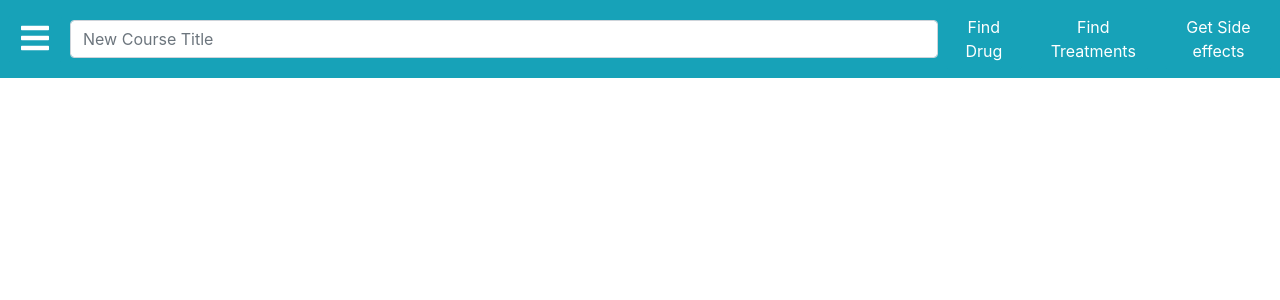
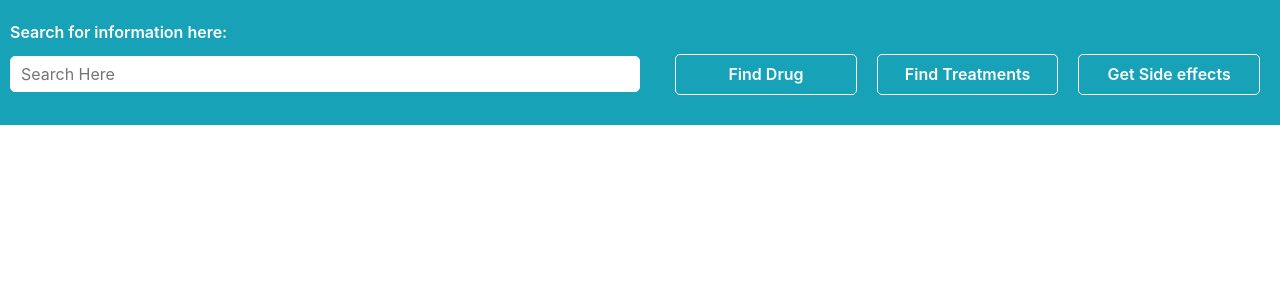
Before and after one commit to wakira765/cs4550-sp20-group8-project, a React (Create React App) app: page / in a window 1280 px wide. Shown: the top 300 px of the page. Built offline with nearby package versions, Linux system fonts and the light colour scheme.

Commit message:
Styles for nav bar

```diff
--- a/src/components/NavBarComponent.js
+++ b/src/components/NavBarComponent.js
@@ -4,33 +4,63 @@ import { faBars } from "@fortawesome/free-solid-svg-icons";
 
 const NavBarComponent = ({findDrugsByName, findDrugsByDisease, getDrugSideEffects, handleSearchTermChange, searchTerm}) => {
     return (
-        <div>
-            <nav className="navbar fixed-top navbar-expand-md navbar-dark bg-info px-0">
-                <button className="btn btn-info mx-sm-2" type="button">
-                    <FontAwesomeIcon icon={faBars} size="2x"></FontAwesomeIcon>
-                </button>
-                <input className="form-control"
-                       placeholder="New Course Title"
-                       title="Default name will be applied if no course name is chosen"
+
+        <nav className="nav-bar">
+            <label className="search-bar-label" htmlFor="nav-search-bar">
+                Search for information here:
+            </label>
+            <input id="nav-search-bar"
+                   className="nav-search-bar"
+                   placeholder="Search Here"
                    onChange={(e) => handleSearchTermChange(e.target.value)}
             />
-                <button className="btn btn-info mx-sm-2"
+            <div className="cta-container">
+                <div className="button-container">
+                    <button className="find-name-button"
                             type="submit"
                             onClick={() => findDrugsByName(searchTerm)}>
                         Find Drug
                     </button>
-                <button className="btn btn-info mx-sm-2"
+                    <button className="find-disease-button"
                             type="submit"
                             onClick={() => findDrugsByDisease(searchTerm)}>
                         Find Treatments
                     </button>
-                <button className="btn btn-info mx-sm-2"
+                    <button className="find-side-effects-button"
                             type="submit"
                             onClick={() => getDrugSideEffects(searchTerm)}>
                         Get Side effects
                     </button>
+                </div>
+            </div>
         </nav>
-        </div>
+//        <div>
+//            <nav className="navbar fixed-top navbar-expand-md navbar-dark bg-info px-0">
+//                <button className="btn btn-info mx-sm-2" type="button">
+//                    <FontAwesomeIcon icon={faBars} size="2x"></FontAwesomeIcon>
+//                </button>
+//                <input className="form-control"
+//                       placeholder="New Course Title"
+//                       title="Default name will be applied if no course name is chosen"
+//                       onChange={(e) => handleSearchTermChange(e.target.value)}
+//                />
+//                <button className="btn btn-info mx-sm-2"
+//                        type="submit"
+//                        onClick={() => findDrugsByName(searchTerm)}>
+//                    Find Drug
+//                </button>
+//                <button className="btn btn-info mx-sm-2"
+//                        type="submit"
+//                        onClick={() => findDrugsByDisease(searchTerm)}>
+//                    Find Treatments
+//                </button>
+//                <button className="btn btn-info mx-sm-2"
+//                        type="submit"
+//                        onClick={() => getDrugSideEffects(searchTerm)}>
+//                    Get Side effects
+//                </button>
+//            </nav>
+//        </div>
     )
 };
 
--- a/src/containers/MainContainer.js
+++ b/src/containers/MainContainer.js
@@ -20,7 +20,7 @@ class MainContainer extends React.Component {
 
     render() {
         return (
-            <div>
+            <div className="react-container">
                 <NavBarComponent
                     findDrugsByName={this.props.findDrugsByName}
                     findDrugsByDisease={this.props.findDrugsByDisease}
@@ -28,17 +28,17 @@ class MainContainer extends React.Component {
                     handleSearchTermChange={this.handleSearchTermChange}
                     searchTerm={this.state.searchTerm}
                 />
-                <ul>
+                <div className="search-results-container">
                     {
                         this.props.searchResults && this.props.searchResults.map((result, index) => {
-                                return (<li>
-                                    <Link key={index}
-                                          to={`/${result}`}>{result}
-                                    </Link>
-                                </li>)
+                                return (
+                                    <div key={index} className={"search-result"+index}>
+                                        <Link to={`/${result}`}>{result}</Link>
+                                    </div>
+                                )
                         })
                     }
-                </ul>
+                </div>
             </div>
         )
     }
--- a/src/index.css
+++ b/src/index.css
@@ -12,6 +12,68 @@ code {
     monospace;
 }
 
-body {
-  padding-top: 80px;
+/* nav bar styles */
+.nav-bar {
+    padding: 20px 10px;
+    background-color: #17a2b8;
 }
+
+.nav-bar .search-bar-label {
+    display: block;
+    color: #FDFEFE;
+    font-weight: 600;
+    margin: 0;
+}
+
+.nav-bar .nav-search-bar {
+    padding: 5px 10px;
+    border: 1px solid #FDFEFE;
+    border-radius: 5px;
+    width: 100%;
+    margin: 10px 0;
+}
+
+.nav-bar .cta-container button {
+    display: block;
+    width: 100%;
+    margin: 10px 0;
+    background-color: transparent;
+    border: 1px solid #FDFEFE;
+    border-radius: 5px;
+    color: #FDFEFE;
+    font-weight: 600;
+    padding: 5px 10px;
+    transition: background-color 0.5s, border-color 0.5s;
+    line-height: 1.2;
+}
+
+.nav-bar .cta-container button:hover,
+.nav-bar .cta-container button:focus,
+.nav-bar .cta-container button:active {
+    background-color: #138496;
+    border-color: #117a8b;
+}
+
+/* media queries (desktop styles) */
+@media screen and (min-width: 768px) {
+  .nav-bar .nav-search-bar {
+      display: inline-block;
+      width: 50%;
+      margin-right: 2%;
+  }
+
+  .nav-bar .cta-container {
+      width: 48%;
+      display: inline-block;
+  }
+
+  .nav-bar .cta-container .button-container {
+      display: flex;
+      justify-content: space-around;
+  }
+
+  .nav-bar .cta-container button {
+      width: 30%;
+      padding: 10px;
+  }
+}
```
Lines whose indentation alone changed are shown as unchanged.
